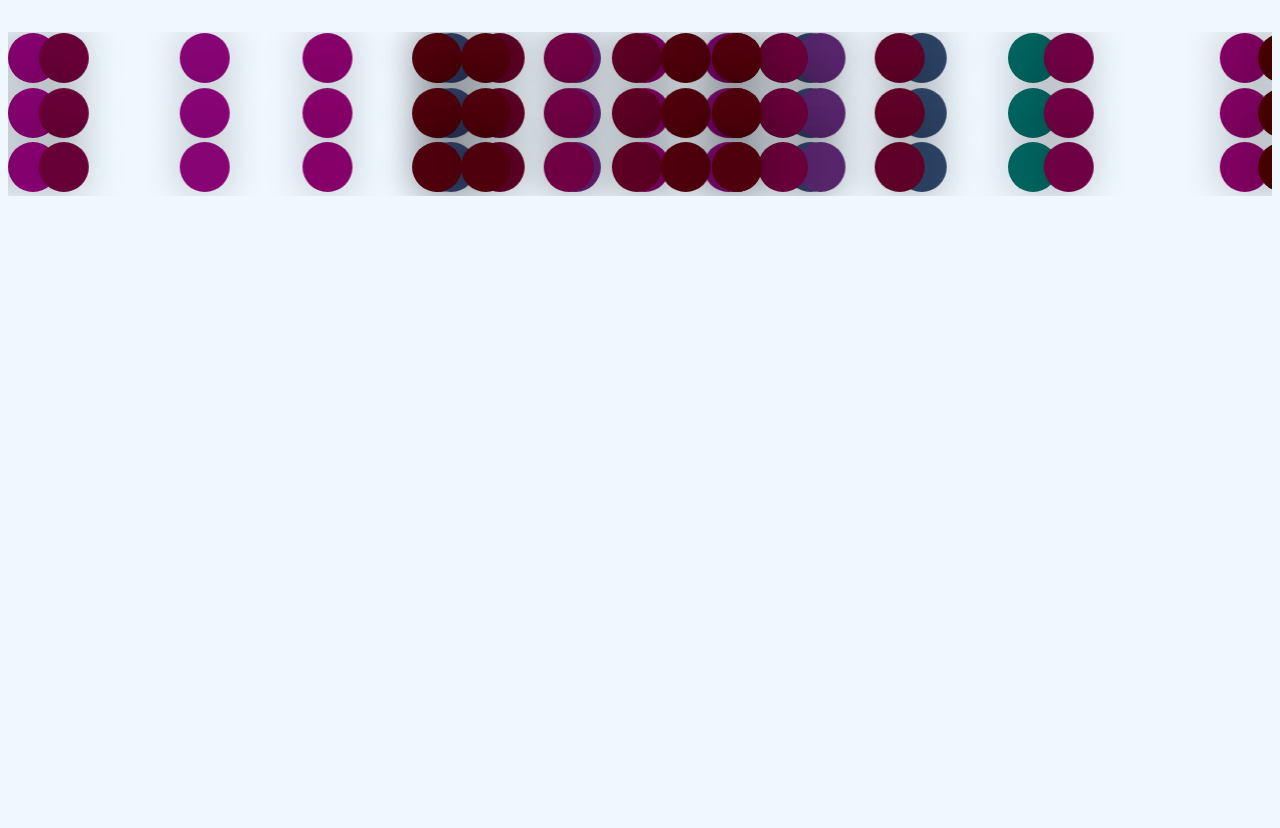
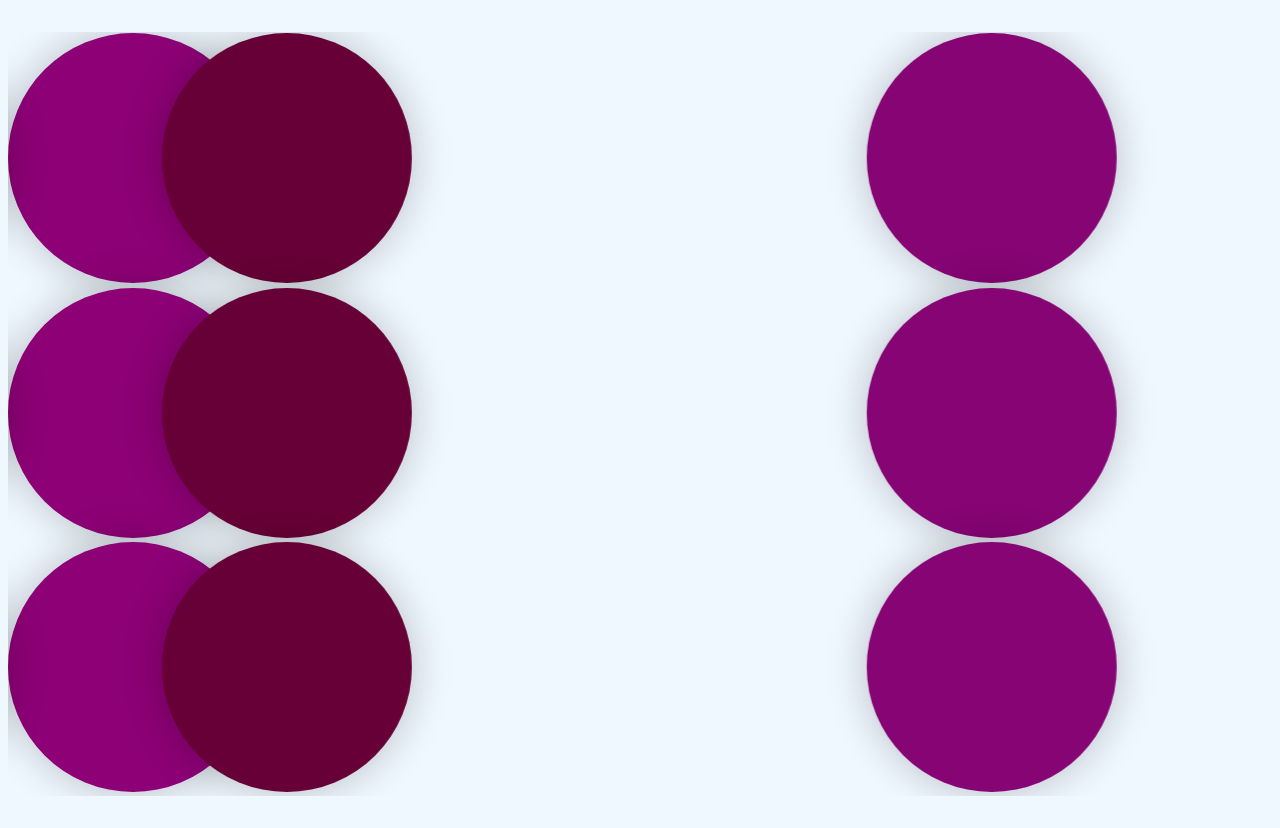
Before and after one commit to BillyCoda/pendulum-chain, an Angular app: page / in a window 1280 px wide. Before the commit the page ends 800 px from the top, so only its background shows below. Built offline with nearby package versions, Linux system fonts and the light colour scheme.

Commit message:
Perfected

```diff
--- a/src/app/chain/pend-object/pend-object.component.css
+++ b/src/app/chain/pend-object/pend-object.component.css
@@ -1,7 +1,7 @@
 .pend {
   background-color: black;
-  width: 50px;
-  height: 50px;
+  width: 250px;
+  height: 250px;
   border-radius: 50%;
   margin: 0.1vh auto;
   box-shadow: 0px 0px 40px rgba(0, 0, 0, 0.24);
```
